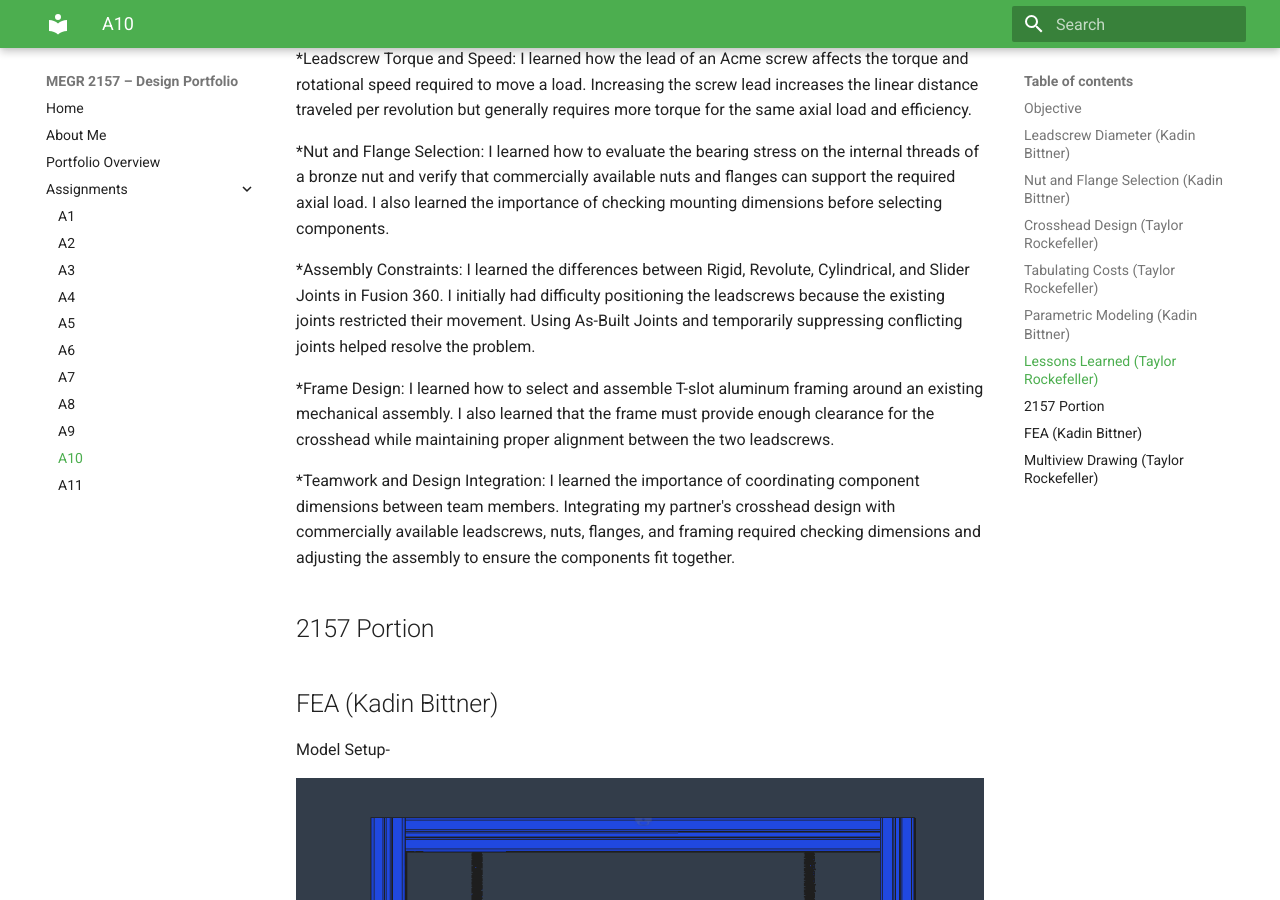
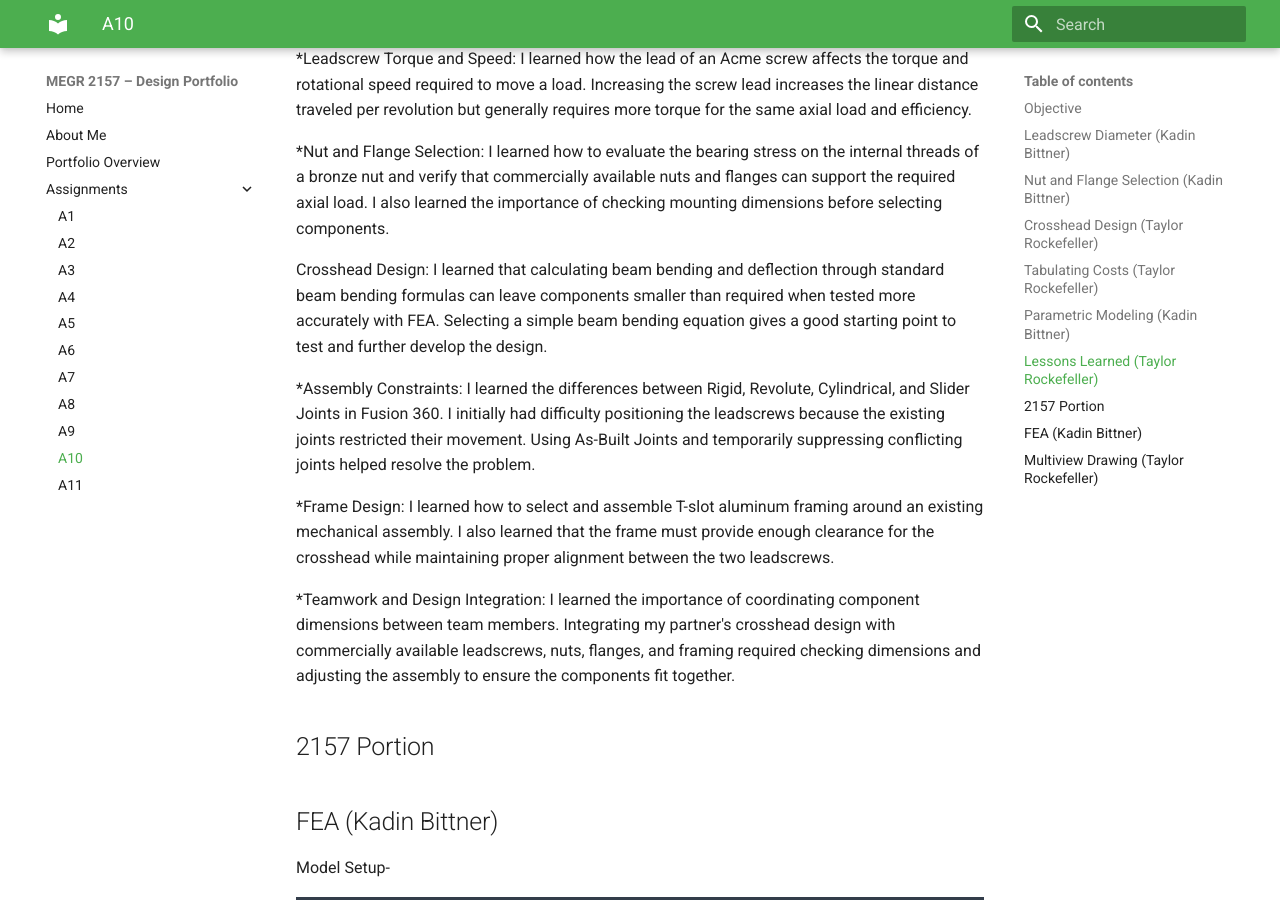
Before and after one commit to Taylor-Rockefeller-Portfolio/megr2157-portfolio, an MkDocs documentation site: the page built from docs/assignments/A10/index.md, in a window 1280 px wide and 900 px high, scrolled down 18660 px. Built offline with MkDocs 1.6.1 and Material for MkDocs 9.7.7, drawn with Linux system fonts in a browser that asks for light colours.

Commit message:
Add Crosshead Design insights to index.md
Added a section on Crosshead Design discussing beam bending calculations and FEA testing.

```diff
--- a/docs/assignments/A10/index.md
+++ b/docs/assignments/A10/index.md
@@ -179,6 +179,8 @@ Leadscrew Selection: I learned how to determine the minimum leadscrew diameter u
 
 *Nut and Flange Selection: I learned how to evaluate the bearing stress on the internal threads of a bronze nut and verify that commercially available nuts and flanges can support the required axial load. I also learned the importance of checking mounting dimensions before selecting components.
 
+Crosshead Design: I learned that calculating beam bending and deflection through standard beam bending formulas can leave components smaller than required when tested more accurately with FEA. Selecting a simple beam bending equation gives a good starting point to test and further develop the design.
+
 *Assembly Constraints: I learned the differences between Rigid, Revolute, Cylindrical, and Slider Joints in Fusion 360. I initially had difficulty positioning the leadscrews because the existing joints restricted their movement. Using As-Built Joints and temporarily suppressing conflicting joints helped resolve the problem.
 
 *Frame Design: I learned how to select and assemble T-slot aluminum framing around an existing mechanical assembly. I also learned that the frame must provide enough clearance for the crosshead while maintaining proper alignment between the two leadscrews.
```
